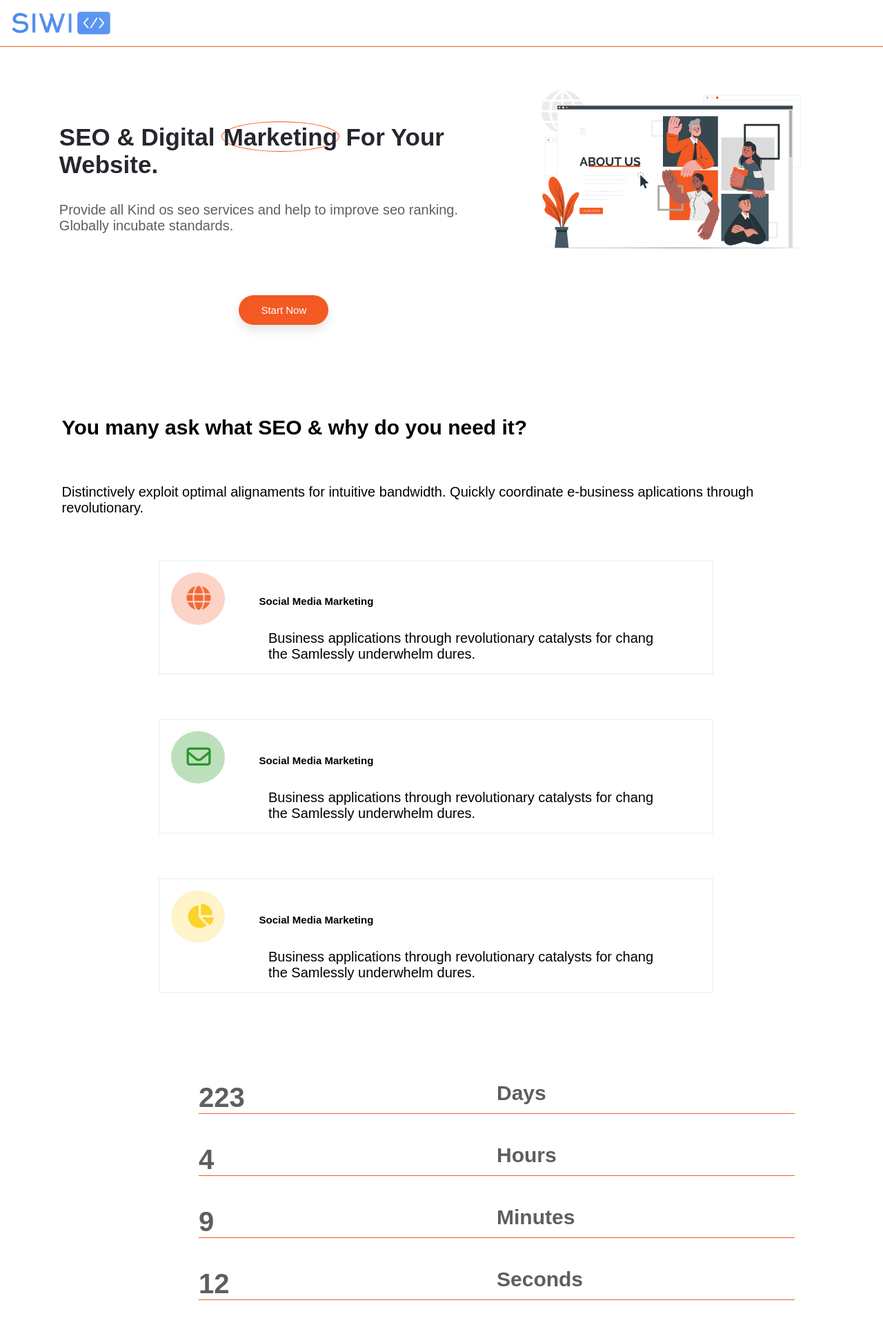
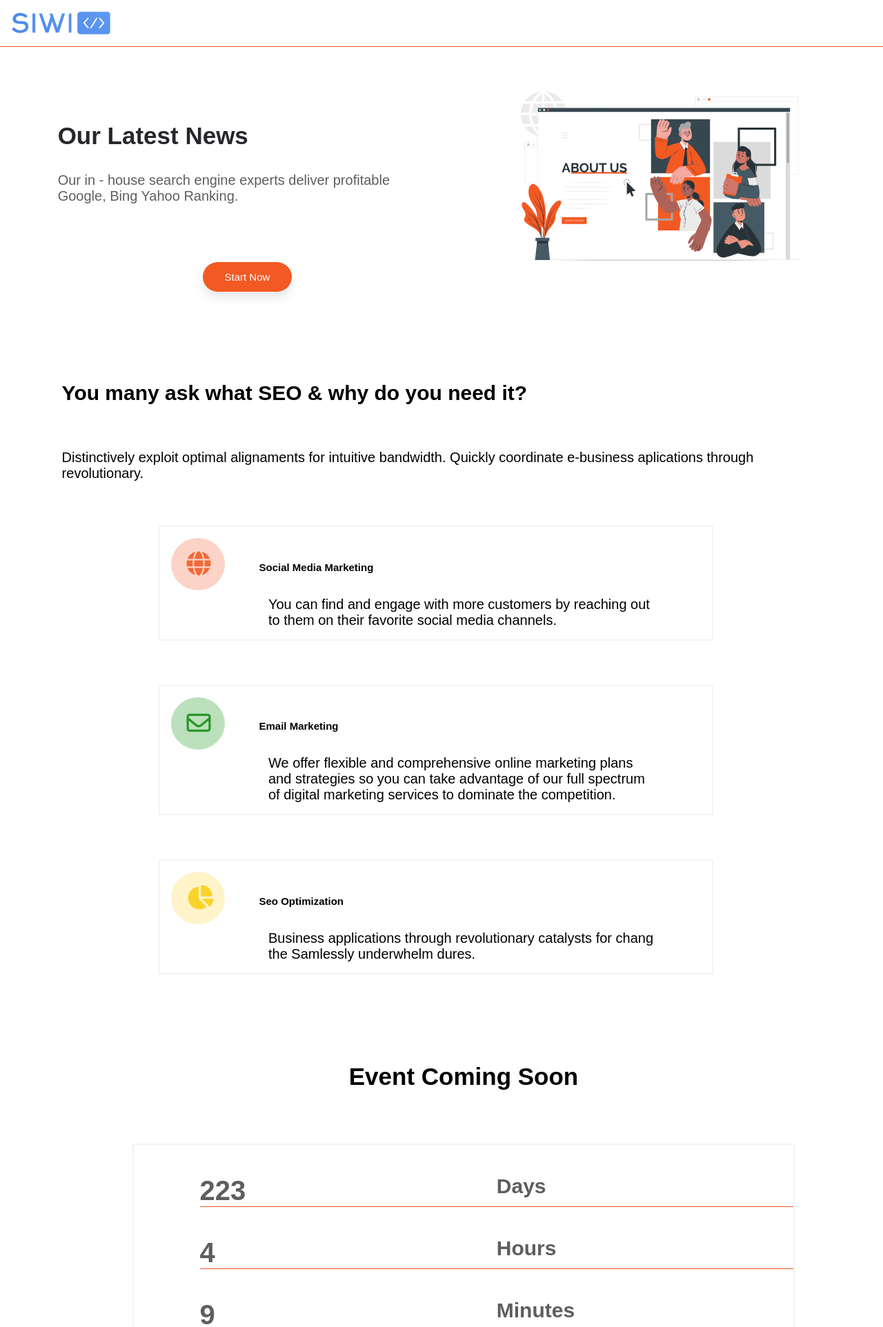
Before and after one commit to sigfriedga/project_tfg, a PHP site: page /about.html in a window 1280 px wide. Shown: the top 1924 px of the page at 69% size. Run offline with PHP 8.4, Linux system fonts and the light colour scheme; some libraries are stand-ins or nearby versions; grey boxes are pictures that could not be loaded.

Commit message:
added new texts

```diff
--- a/about.html
+++ b/about.html
@@ -52,8 +52,8 @@
 
   <header class="header__area">
     <div class="header__text">
-      <h1>SEO &amp; Digital <span>Marketing</span> For Your Website.</h1>
-      <p>Provide all Kind os seo services and help to improve seo ranking. Globally incubate standards.</p>
+      <h1>Our Latest News</h1>
+      <p>Our in - house search engine experts deliver profitable Google, Bing Yahoo Ranking.</p>
       <div class="header__btn">
         <a class="btn__orange" href="http://">Start Now</a>
       </div>
@@ -76,7 +76,8 @@
       </div>
       <div class="need__text">
         <h3>Social Media Marketing</h3>
-        <p>Business applications through revolutionary catalysts for chang the Samlessly underwhelm dures.</p>
+        <p>You can find and engage with more customers by reaching out to them on their favorite social media channels.
+        </p>
       </div>
     </div>
 
@@ -85,8 +86,9 @@
         <i class="far fa-envelope"></i>
       </div>
       <div class="need__text">
-        <h3>Social Media Marketing</h3>
-        <p>Business applications through revolutionary catalysts for chang the Samlessly underwhelm dures.</p>
+        <h3>Email Marketing</h3>
+        <p>We offer flexible and comprehensive online marketing plans and strategies so you can take advantage of our
+          full spectrum of digital marketing services to dominate the competition.</p>
       </div>
     </div>
 
@@ -95,13 +97,14 @@
         <i class="fas fa-chart-pie"></i>
       </div>
       <div class="need__text">
-        <h3>Social Media Marketing</h3>
+        <h3>Seo Optimization</h3>
         <p>Business applications through revolutionary catalysts for chang the Samlessly underwhelm dures.</p>
       </div>
     </div>
   </section>
 
   <section class="countdown">
+    <h2>Event Coming Soon</h2>
     <div id="countdown__area">
       <ul>
         <li><span id="days"></span> Days</li>
@@ -114,7 +117,8 @@
       </ul>
     </div>
   </section>
-  <section>
+  <section class="map__area">
+    <h2>Our Location</h2>
     <div id="map" class="map">
     </div>
   </section>
--- a/css/main.css
+++ b/css/main.css
@@ -1093,7 +1093,7 @@ p {
   }
 
   .btn__orange {
-    margin: 20% 5% 0% 15%;
+    margin: 20% 5% 0% 4%;
   }
 }
 
@@ -1143,9 +1143,17 @@ p {
 /**CountDown**/
 
 .countdown {
-  border: 2px solid var(--grey_clear);
   margin: 10%;
   padding-left: 5%;
+}
+
+.countdown h2 {
+  text-align: center;
+  padding-bottom: 5%;
+}
+
+#countdown__area {
+  border: 2px solid var(--grey_clear);
 }
 
 #countdown__area ul {
@@ -1212,7 +1220,18 @@ p {
   }
 }
 
+@media (min-width: 1024px) {
+  .countdown {
+    margin-bottom: 5%;
+  }
+}
+
 /**Map**/
+
+.map__area h2 {
+  text-align: center;
+  padding-bottom: 5%;
+}
 
 #map {
   height: 420px;
```
Also changed, not shown: other parts of css/main.css (+56 -8 lines), services.html (+9 -19 lines), team.html (+11 -10 lines).
